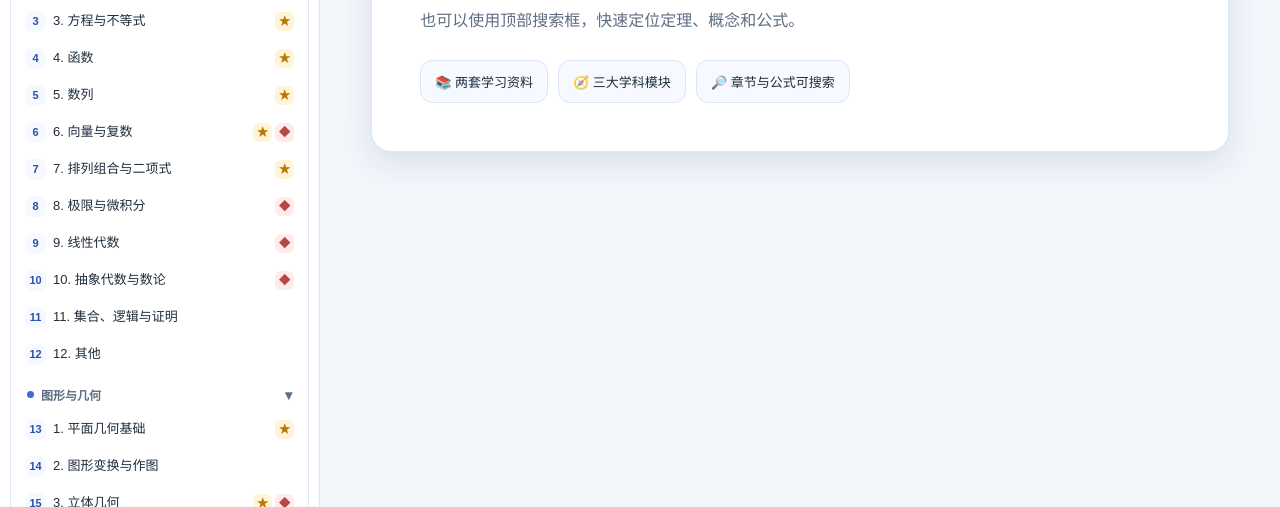
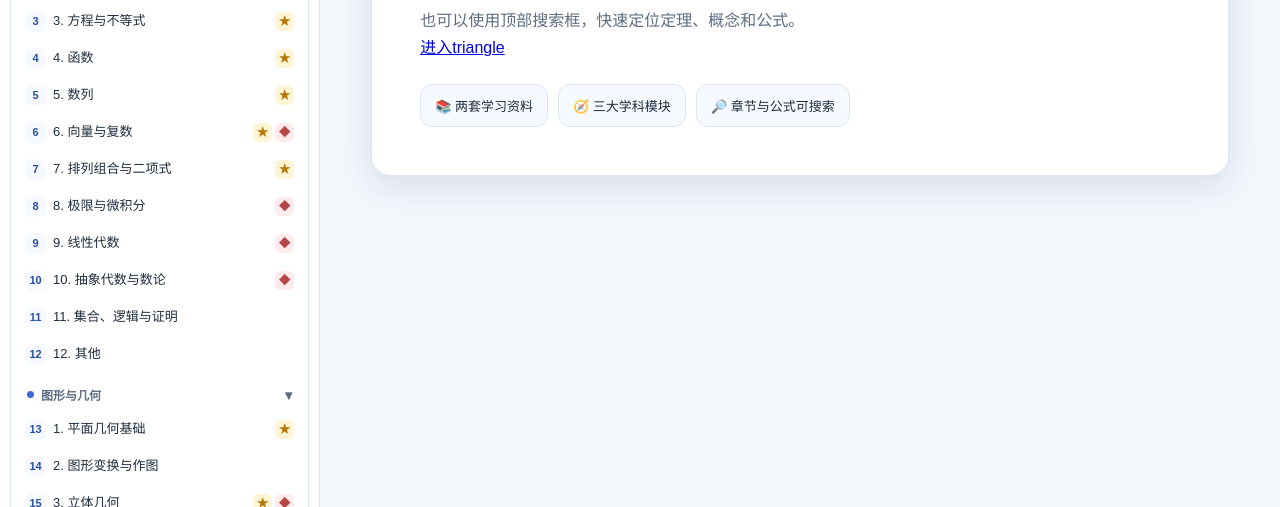
Before and after one commit to ndxpz/ndxpz.maths.github.io, a plain HTML site: page index.html in a window 1280 px wide. Shown: the part 293-800 px from the top of the page. Drawn offline with Linux system fonts and the light colour scheme.

Commit message:
Add files via upload

```diff
--- a/index.html
+++ b/index.html
@@ -21,6 +21,7 @@
       <h2>欢迎来到数学学习空间</h2>
       <p>从左侧课程目录选择章节，循序学习数学知识与常用公式。</p>
       <p>也可以使用顶部搜索框，快速定位定理、概念和公式。</p>
+      <a href="../网页/index.html">进入triangle</a>
       <div class="welcome-stats">
         <span class="welcome-stat">📚 两套学习资料</span>
         <span class="welcome-stat">🧭 三大学科模块</span>
```
